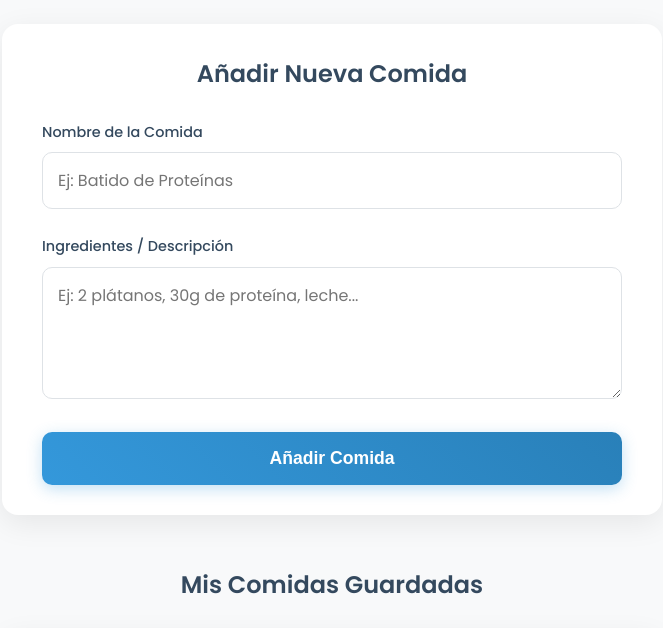
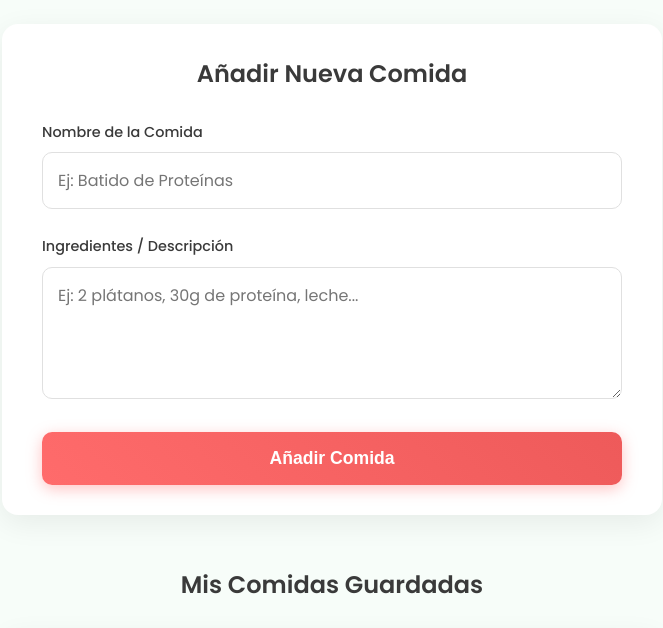
Before and after one commit to xNeku/FATRATCHALL, a plain HTML site: page index.html in a window 1280 px wide. Shown: the part 144-772 px from the top of the page, without its empty margins (308-971 px from the left). Drawn offline with Linux system fonts and the light colour scheme.

Commit message:
styles.css

```diff
--- a/styles.css
+++ b/styles.css
@@ -1,15 +1,15 @@
-/* --- Importación de Fuente y Variables de Color --- */
+/* --- Importación de Fuente y Variables de Color (Tema Sandía) --- */
 @import url('https://fonts.googleapis.com/css2?family=Poppins:wght@300;400;500;600;700&display=swap');
 
 :root {
-    --bg-color: #f8f9fa;
+    --bg-color: #F7FDF9; /* Un fondo blanco con un toque muy sutil de verde */
     --card-bg-color: #ffffff;
-    --text-color: #34495e;
-    --heading-color: #3498db;
-    --accent-color: #2ecc71;
-    --danger-color: #e74c3c;
-    --border-color: #dee2e6;
-    --shadow-color: rgba(0, 0, 0, 0.08);
+    --text-color: #3A3A3A; /* Un gris oscuro (semillas) */
+    --heading-color: #FF6B6B; /* Rojo-rosa principal de la sandía */
+    --accent-color: #4ECDC4; /* Verde menta fresco (cáscara) */
+    --danger-color: #FF6B6B; /* Reutilizamos el color principal para eliminar */
+    --border-color: #E0E0E0;
+    --shadow-color: rgba(0, 0, 0, 0.07);
     --font-family: 'Poppins', sans-serif;
 }
 
@@ -85,7 +85,7 @@ input[type="text"]:focus,
 textarea:focus {
     outline: none;
     border-color: var(--accent-color);
-    box-shadow: 0 0 0 3px rgba(46, 204, 113, 0.2);
+    box-shadow: 0 0 0 3px rgba(78, 205, 196, 0.25);
 }
 
 textarea {
@@ -96,7 +96,7 @@ textarea {
 button[type="submit"] {
     width: 100%;
     padding: 16px;
-    background: linear-gradient(45deg, var(--heading-color), #2980b9);
+    background: linear-gradient(45deg, #FF6B6B, #EE5A5A);
     color: white;
     border: none;
     border-radius: 10px;
@@ -104,12 +104,12 @@ button[type="submit"] {
     font-weight: 600;
     cursor: pointer;
     transition: all 0.3s ease;
-    box-shadow: 0 4px 15px rgba(52, 152, 219, 0.3);
+    box-shadow: 0 4px 15px rgba(255, 107, 107, 0.4);
 }
 
 button[type="submit"]:hover {
     transform: translateY(-3px);
-    box-shadow: 0 6px 20px rgba(52, 152, 219, 0.4);
+    box-shadow: 0 6px 20px rgba(255, 107, 107, 0.5);
 }
 
 /* --- Lista y Tarjetas de Comida --- */
@@ -162,15 +162,15 @@ button[type="submit"]:hover {
     display: flex;
     align-items: center;
     justify-content: center;
-    opacity: 0.5; /* Se ve semitransparente por defecto */
+    opacity: 0.5;
     transition: all 0.3s ease;
 }
 
 .meal-card:hover .delete-btn {
-    opacity: 1; /* Se vuelve opaco al pasar el ratón por la tarjeta */
+    opacity: 1;
     transform: scale(1.1);
 }
 
 .delete-btn:hover {
-    background-color: #c0392b; /* Rojo más oscuro al pasar el ratón */
+    background-color: #E55A5A; /* Un poco más oscuro al pasar el ratón */
 }
```
